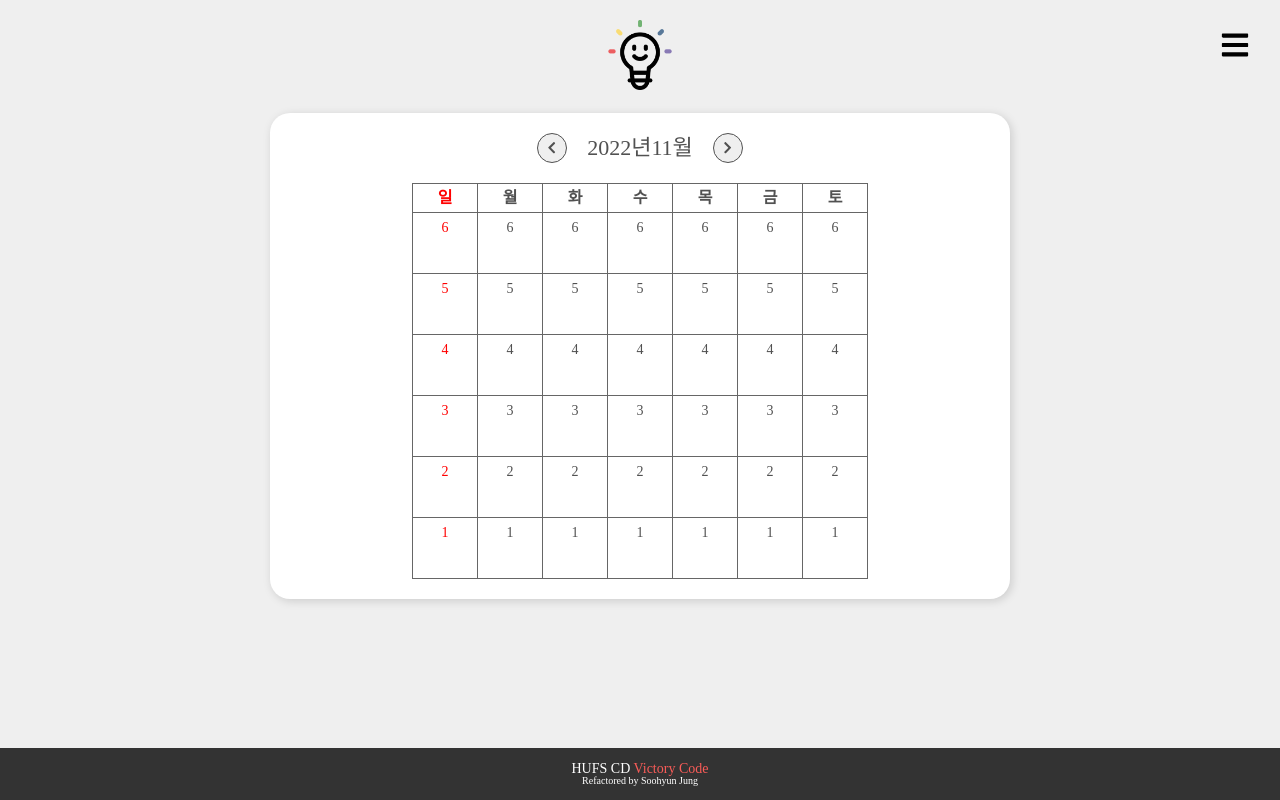
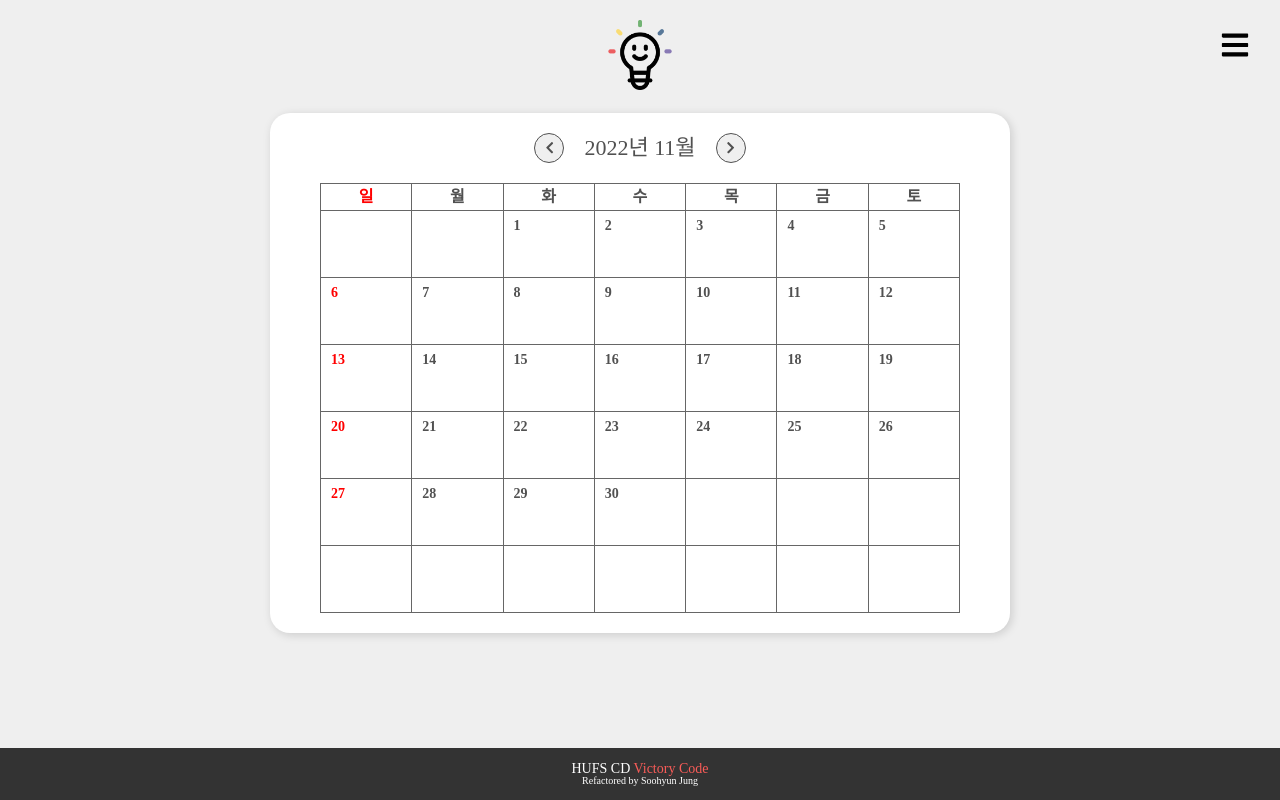
Before and after one commit to sasha1107/SmartBulb-React, a React (Create React App) app in the folder my-app/: page /SmartBulb-React/diary in a window 1280 px wide. Built offline with nearby package versions, Linux system fonts and the light colour scheme.

Commit message:
Style: 마이페이지 스타일 구현 완료

```diff
--- a/my-app/src/App.js
+++ b/my-app/src/App.js
@@ -2,7 +2,7 @@ import Home from "./components/pages/home/Home";
 import LogIn from "./components/pages/users/Login";
 import SignIn from "./components/pages/users/SignIn";
 import Diary from "./components/pages/diary/Diary";
-
+import MyPage from "./components/pages/users/MyPage";
 import { createGlobalStyle } from 'styled-components'
 import reset from 'styled-reset'
 import { BrowserRouter, Routes, Route } from "react-router-dom";
@@ -30,7 +30,7 @@ function App() {
         <Routes>
           <Route path="SmartBulb-React/" element={<Home />}/>
           <Route path="SmartBulb-React/diary" element={<Diary />}/>
-          {/* <Route path="/" element={<MyPage />}/> */}
+          <Route path="SmartBulb-React/mypage" element={<MyPage />}/>
           <Route path="SmartBulb-React/login" element={<LogIn />}/>
           <Route path="SmartBulb-React/signin" element={<SignIn />}/>
         </Routes>
--- a/my-app/src/components/Navbar.jsx
+++ b/my-app/src/components/Navbar.jsx
@@ -78,7 +78,7 @@ export default function Navbar() {
           <MenuList>
             <LinkButton to="/SmartBulb-React/">HOME</LinkButton>
             <LinkButton to="/SmartBulb-React/diary">DIARY</LinkButton>
-            <LinkButton to="/SmartBulb-React/">MYPAGE</LinkButton>
+            <LinkButton to="/SmartBulb-React/mypage">MYPAGE</LinkButton>
             <LinkButton to="/SmartBulb-React/login">LOGIN</LinkButton>
           </MenuList>
         </ExpandMenu>
--- a/my-app/src/components/UserForm.jsx
+++ b/my-app/src/components/UserForm.jsx
@@ -42,7 +42,8 @@ export default function UserForm(props) {
             <SubTitle>{props.subtit}</SubTitle>
             <HrLine/>
             {props.children}
-            <BtnSubmit>{props.button}</BtnSubmit>
+            {props.button ? <BtnSubmit>{props.button}</BtnSubmit> : <></>}
+
         </Card>
     )
 }
--- a/my-app/src/components/pages/diary/Calendar.jsx
+++ b/my-app/src/components/pages/diary/Calendar.jsx
@@ -1,5 +1,5 @@
 import styled from "styled-components";
-import { useState } from "react";
+import { useEffect, useState } from "react";
 import { FaChevronLeft, FaChevronRight } from "react-icons/fa";
 import './calendar.css'
 
@@ -42,15 +42,84 @@ const BtnMonth = styled.button`
 `
 
 export default function Calendar() {
+    const [calendar, setCalendar] = useState(null)
+    const [month, setMonth] = useState(new Date().getMonth() + 1)
+    const [year, setYear] = useState(new Date().getFullYear())
+
+    function displayCalendar(newYear, newMonth){
+        const time = new Date(newYear, newMonth - 1, 1);
+        const timeLength = new Date(newYear, newMonth, 0).getDate(); // 한 달의 길이
+        // let year = time.getFullYear(),
+            // month = time.getMonth(),
+        let date = time.getDate();
+        let day = time.getDay();
+        let days = Array(42).fill(0)
+        for (let i = day; i < day + timeLength; i++) {
+            days[i]= date++
+        }
+
+        let result = [];
+        let temp = [];
+        for (let i =0; i < 6; i++){
+            for (let j = 0; j <7; j++){
+                temp.push(days.shift())
+            }
+            result.push(temp);
+            temp = [];
+        }
+
+        let renderCalendar = []
+        let temp2 = [];
+        let idx = 1;
+        for (let i = 0; i < 6; i++){
+            for (let j = 0; j < 7; j++){
+                if (result[i][j] !== 0){
+                    temp2.push(<td key={idx++} className="date">{result[i][j]}</td>)
+                }
+                else {
+                    temp2.push(<td key={idx++} className="date"></td>)
+                }
+            }
+            renderCalendar.push(<tr key={idx++}>{temp2}</tr>)
+            temp2 = [];
+        }
+        return renderCalendar;
+    }
+
+    useEffect(() => {
+        setCalendar(displayCalendar(year, month))
+    }, [year, month])
+
+    function handleCalendar(e){
+        const BtnType = e.currentTarget.id;
+        // console.log(BtnType);
+        if (BtnType === "prev"){
+            if (month === 1){
+                setMonth(12)
+                setYear(year-1)
+            }else {
+                setMonth(month-1)
+            }
+        }
+        else if (BtnType === "next"){
+            if (month === 12){
+                setMonth(1)
+                setYear(year+1)
+            }else {
+                setMonth(month+1)
+            }
+        }
+        setCalendar(displayCalendar(year, month))
+    }
     return (
     <CalendarSection>
         <Navigator>
-            <BtnMonth><FaChevronLeft/></BtnMonth>
+            <BtnMonth onClick={handleCalendar} id="prev"><FaChevronLeft/></BtnMonth>
             <time dateTime="2022-11">
-                <span className="year">2022</span>년
-                <span className="month">11</span>월
+                <span className="year">{year}</span>년
+                <span className="month"> {month}</span>월
             </time>
-            <BtnMonth><FaChevronRight/></BtnMonth>
+            <BtnMonth onClick={handleCalendar} id="next"><FaChevronRight/></BtnMonth>
         </Navigator>
         <table>
             <thead>
@@ -65,62 +134,10 @@ export default function Calendar() {
                 </tr>
             </thead>
             <tbody>
-                <tr>
-                    <td className="date">6</td>
-                    <td className="date">6</td>
-                    <td className="date">6</td>
-                    <td className="date">6</td>
-                    <td className="date">6</td>
-                    <td className="date">6</td>
-                    <td className="date">6</td>
-                </tr>
-                <tr>
-                    <td className="date">5</td>
-                    <td className="date">5</td>
-                    <td className="date">5</td>
-                    <td className="date">5</td>
-                    <td className="date">5</td>
-                    <td className="date">5</td>
-                    <td className="date">5</td>
-                </tr>
-                <tr>
-                    <td className="date">4</td>
-                    <td className="date">4</td>
-                    <td className="date">4</td>
-                    <td className="date">4</td>
-                    <td className="date">4</td>
-                    <td className="date">4</td>
-                    <td className="date">4</td>
-                </tr>
-                <tr>
-                    <td className="date">3</td>
-                    <td className="date">3</td>
-                    <td className="date">3</td>
-                    <td className="date">3</td>
-                    <td className="date">3</td>
-                    <td className="date">3</td>
-                    <td className="date">3</td>
-                </tr>
-                <tr>
-                    <td className="date">2</td>
-                    <td className="date">2</td>
-                    <td className="date">2</td>
-                    <td className="date">2</td>
-                    <td className="date">2</td>
-                    <td className="date">2</td>
-                    <td className="date">2</td>
-                </tr>
-                <tr>
-                    <td className="date">1</td>
-                    <td className="date">1</td>
-                    <td className="date">1</td>
-                    <td className="date">1</td>
-                    <td className="date">1</td>
-                    <td className="date">1</td>
-                    <td className="date">1</td>
-                </tr>
+                {calendar}
             </tbody>
         </table>
     </CalendarSection>
     )
+
 }
--- a/my-app/src/components/pages/diary/calendar.css
+++ b/my-app/src/components/pages/diary/calendar.css
@@ -4,7 +4,7 @@ table {
 }
 
 .date, .day {
-    width: 44px;
+    width: 80px;
     padding: 0px 10px;
     border: 1px solid #666;
     cursor: pointer;
@@ -12,13 +12,15 @@ table {
 
 .date {
     padding: 8px 10px;
-    height: 44px;
+    height: 50px;
     font-size: 14px;
+    font-weight: 700;
+    text-align: left;
 }
 .day {
-    height: 24px;
+    height: 22px;
     padding: 2px 10px;
-    line-height: 24px;
+    line-height: 22px;
     font-weight: 600;
 }
 
--- a/my-app/src/components/pages/users/LoginSigninStyle.jsx
+++ b/my-app/src/components/pages/users/LoginSigninStyle.jsx
@@ -24,3 +24,55 @@ export const LinkRegister = styled(Link)`
         font-weight: 700;
     }
 `
+
+// export const MyPageSection = styled.div`
+//     display: flex;
+//     flex-direction: column;
+//     justify-content: center;
+//     align-items: center;
+//     background: #fff;
+//     color: rgb(81, 81, 81);
+//     border-radius: 20px;
+//     box-shadow: 2px 2px 10px rgb(0 0 0 / 15%);
+//     gap: 20px;
+//     padding: 20px 50px;
+// `
+
+export const BtnMypage = styled.button`
+    display: flex;
+    flex-direction: column;
+    justify-content: center;
+    align-items: center;
+    gap: 8px;
+    font-size: 16px;
+    font-weight: 600;
+    padding: 20px;
+    width: 45%;
+    border: none;
+    border: 1px solid #fa5c58;
+    cursor: pointer;
+    background: #fff;
+    color: #fa5c58;
+    &:hover{
+        background: #fa5c58;
+        color: #fff;
+        span {
+            color: #fff;
+        }
+    }
+    .faIcon {
+        position: relative;
+        bottom: 2px;
+        font-size: 36px;
+    }
+    span {
+        color: #818181;
+        font-size: 14px;
+        font-weight: 400;
+    }
+`
+
+export const BtnCont = styled.div`
+    display: flex;
+    justify-content: space-around;
+`
--- /dev/null
+++ b/my-app/src/components/pages/users/MyPage.jsx
@@ -0,0 +1,42 @@
+import React from 'react'
+import Navbar from '../../Navbar'
+import Logo from '../../Logo'
+import Footer from '../../Footer'
+import UserForm from '../../UserForm'
+import Login from './Login'
+import { FaRegLightbulb, FaChartPie } from "react-icons/fa";
+
+import {
+    LoginSigninSection,
+    BtnMypage,
+    BtnCont,
+} from "./LoginSigninStyle"
+
+export default function MyPage() {
+    return (
+        // {login ? <></>: <Login/>}
+        <LoginSigninSection>
+            <Navbar/>
+            <Logo/>
+            <UserForm
+            title="MYPAGE"
+            subtit="마이페이지">
+                <BtnCont>
+                    <BtnMypage>
+                        <FaChartPie className='faIcon'/>감정 통계 보기
+                        <span>
+                        그 동안의 감정 통계를<br/>살펴볼 수 있습니다.
+                        </span>
+                    </BtnMypage>
+                    <BtnMypage>
+                        <FaRegLightbulb className='faIcon'/>전구 정보 등록
+                        <span>
+                        전구 정보를 등록할 수 있습니다.
+                        </span>
+                    </BtnMypage>
+                </BtnCont>
+            </UserForm>
+            <Footer />
+        </LoginSigninSection>
+    )
+}
```
